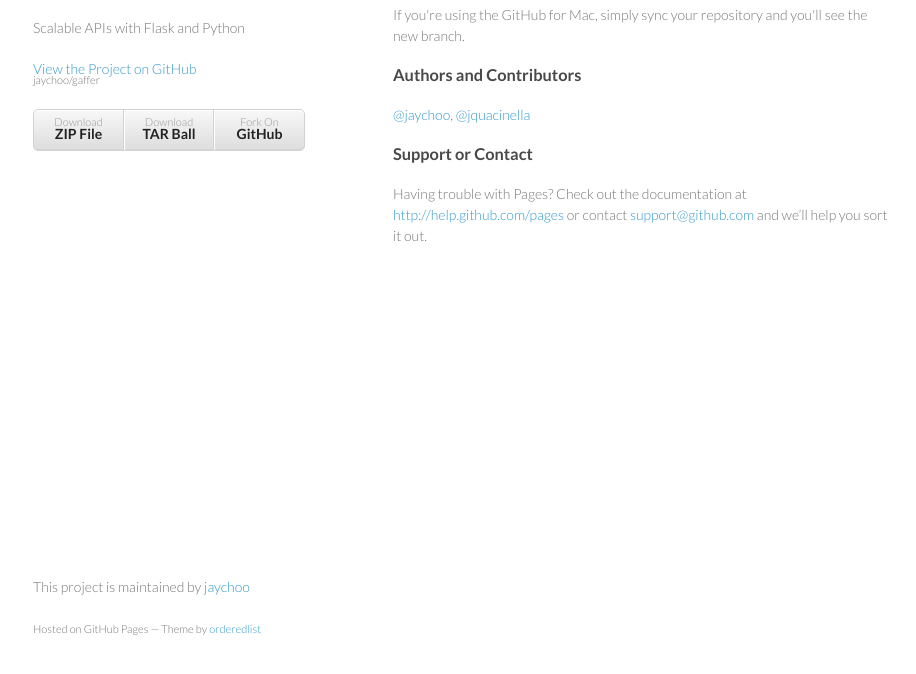
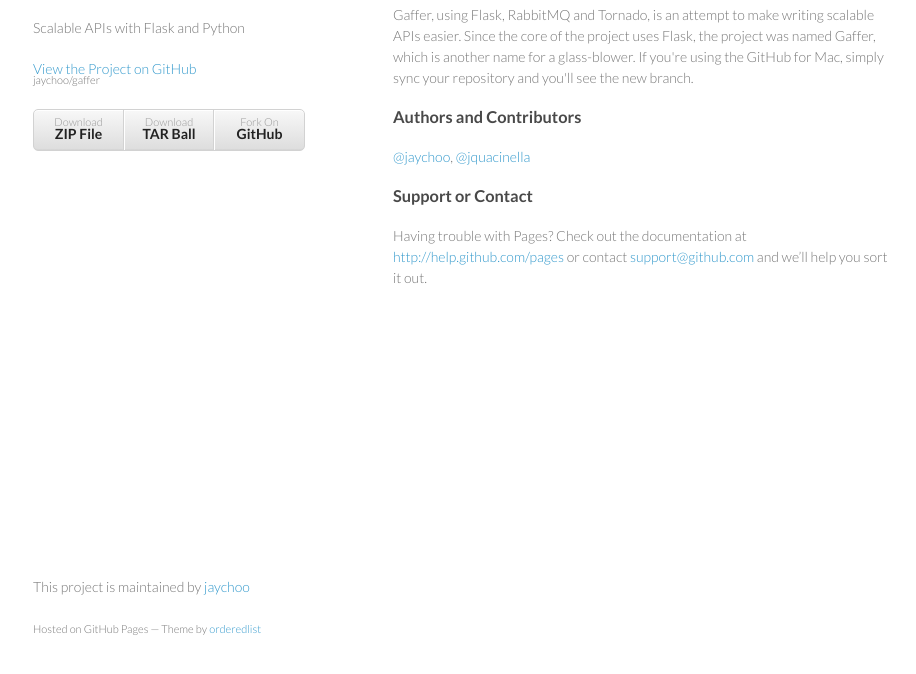
Before and after one commit to jaychoo/gaffer, a plain HTML site: page index.html in a window 1280 px wide. Shown: the part 92-766 px from the top of the page, without its empty margins (177-1093 px from the left). Drawn offline with Linux system fonts and the light colour scheme.

Commit message:
Update index.html

```diff
--- a/index.html
+++ b/index.html
@@ -28,7 +28,8 @@
         <h3>Welcome to Gaffer!</h3>
 
 
-<p>If you're using the GitHub for Mac, simply sync your repository and you'll see the new branch.</p>
+<p>Gaffer, using Flask, RabbitMQ and Tornado, is an attempt to make writing scalable APIs easier. Since the core of the project uses Flask, the project was named Gaffer, which is another name for a glass-blower.
+If you're using the GitHub for Mac, simply sync your repository and you'll see the new branch.</p>
 
 <h3>Authors and Contributors</h3>
 
```
